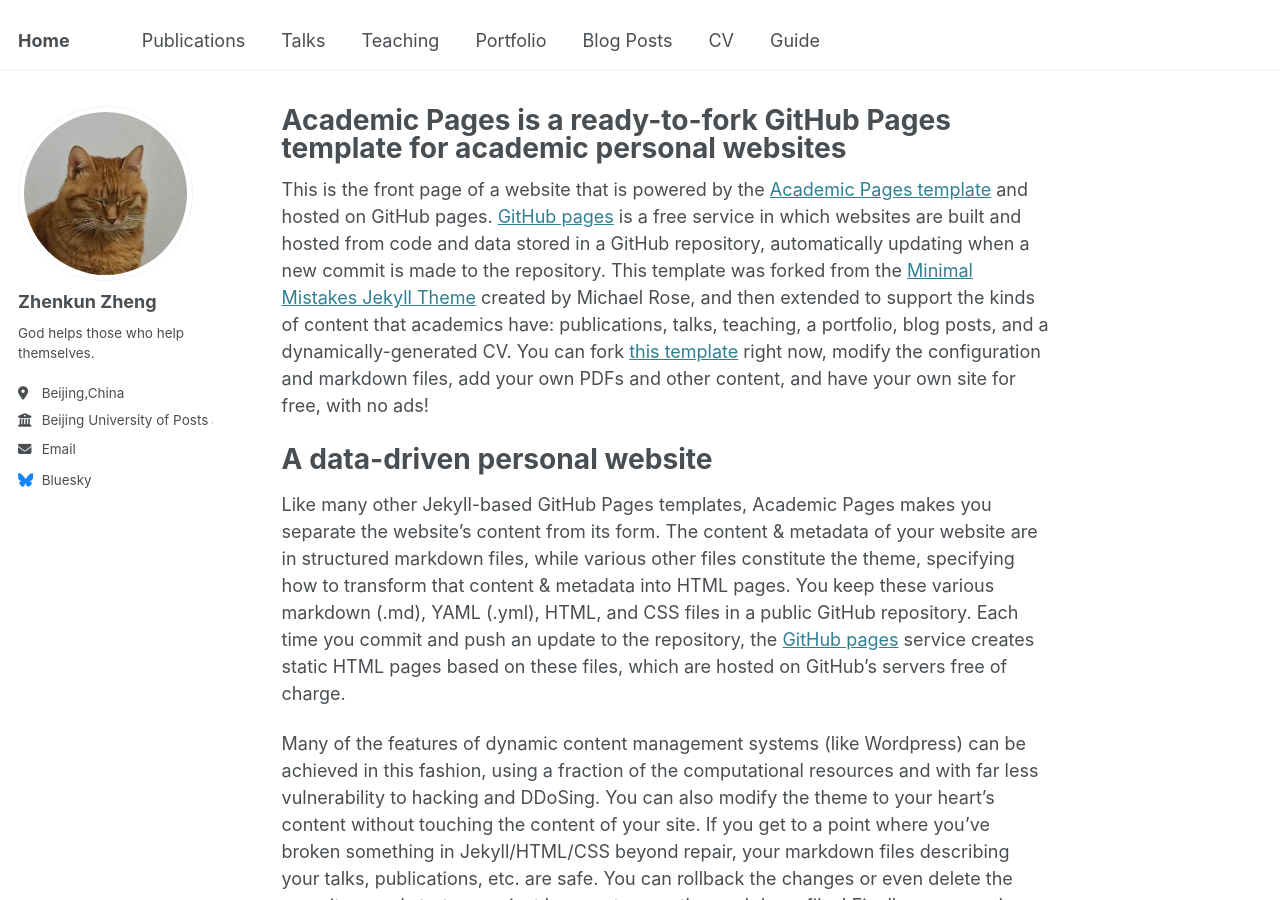
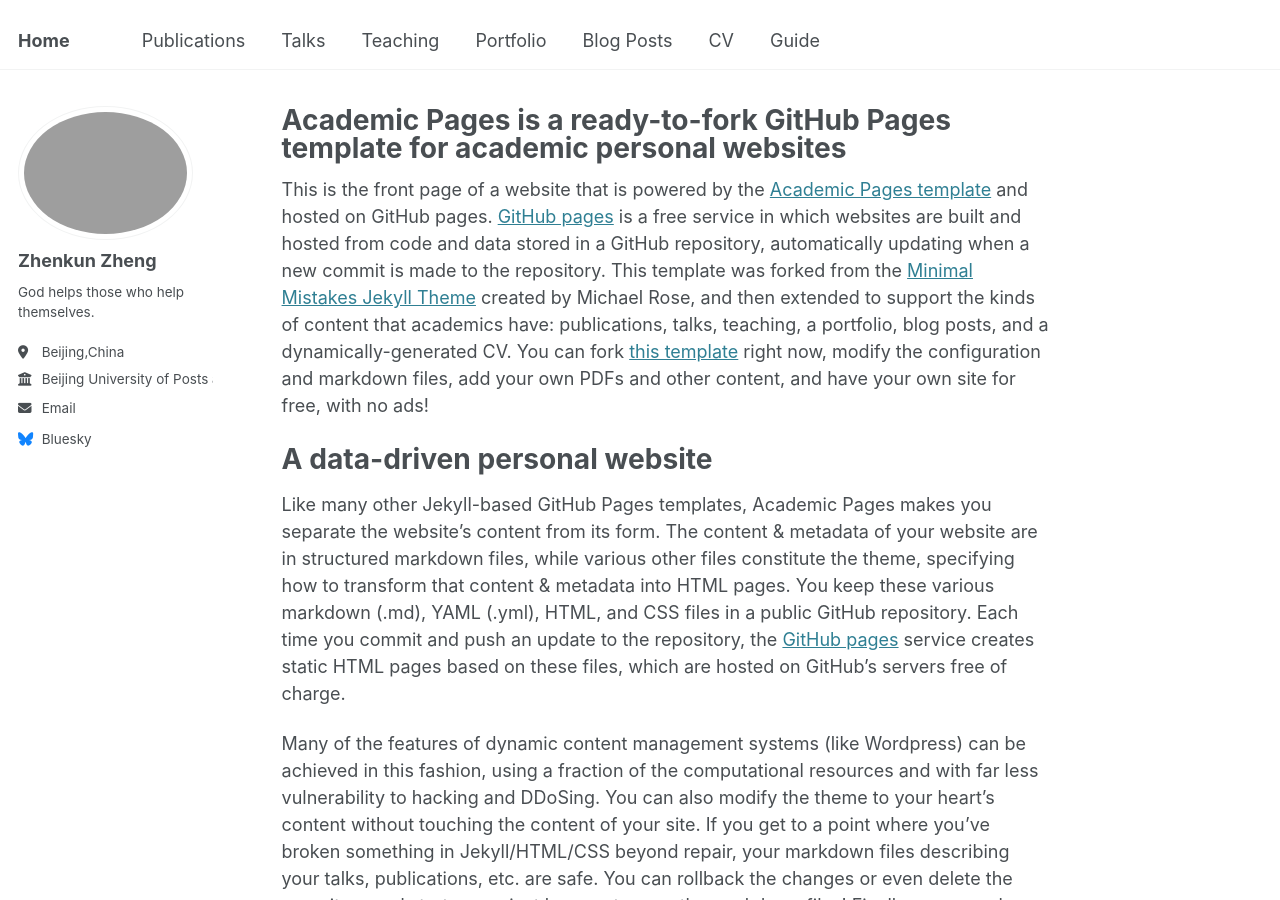
Before and after one commit to zzcakun/zzcakun.github.io, a Jekyll site: the page built from _pages/about.md, in a window 1280 px wide and 900 px high. Built offline with Jekyll 4.4.1, drawn with Linux system fonts in a browser that asks for light colours.

Commit message:
Update _config.yml

```diff
--- a/_config.yml
+++ b/_config.yml
@@ -22,7 +22,7 @@ repository               : "zzcakun/zzcakun.github.io"
 #               Additional customization can be done by editing /_includes/author-profile.html
 author:
   # Biographic information
-  avatar           : "cat.jpg"
+  avatar           : "avator.jpg"
   name             : "Zhenkun Zheng"
   pronouns         : # example: "she/her"
   bio              : "God helps those who help themselves."
```
